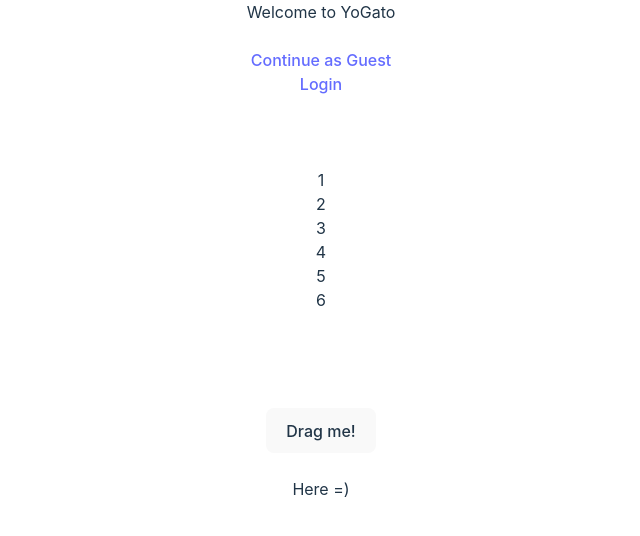
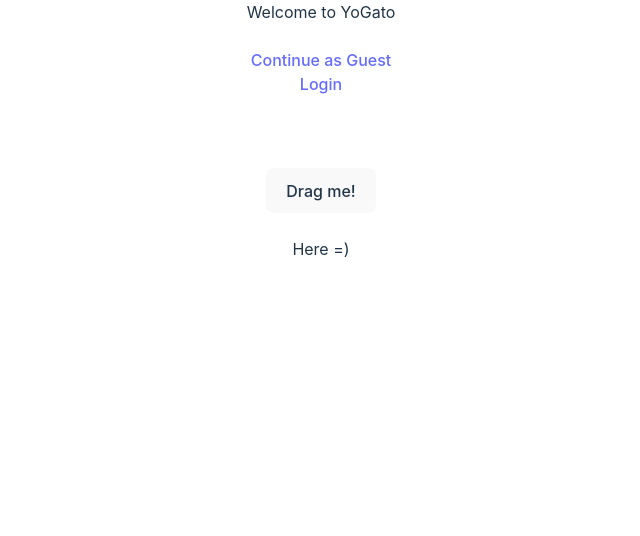
Before and after one commit to sevleo/YoGato-frontend, a React (Vite) app: page / in a window 1280 px wide. Shown: the top 536 px of the page, without its empty margins (319-959 px from the left). Built offline with nearby package versions, Linux system fonts and the light colour scheme.

Commit message:
Update types

```diff
--- a/src/SortableItem.tsx
+++ /dev/null
@@ -1,18 +0,0 @@
-import { useSortable } from "@dnd-kit/sortable";
-import { CSS } from "@dnd-kit/utilities";
-
-export function SortableItem(props) {
-  const { attributes, listeners, setNodeRef, transform, transition } =
-    useSortable({ id: props.id });
-
-  const style = {
-    transform: CSS.Transform.toString(transform),
-    transition,
-  };
-
-  return (
-    <div ref={setNodeRef} style={style} {...attributes} {...listeners}>
-      {props.id}
-    </div>
-  );
-}
--- a/src/components/buildingBlocks/Flow.tsx
+++ b/src/components/buildingBlocks/Flow.tsx
@@ -2,7 +2,7 @@ import { SetStateAction } from "react";
 import Unit from "./Unit";
 import { UnitProps } from "./Unit";
 import { Dispatch } from "react";
-import { DndContext, useDroppable } from "@dnd-kit/core";
+import { DndContext, useDroppable, DragEndEvent } from "@dnd-kit/core";
 
 import { restrictToVerticalAxis } from "@dnd-kit/modifiers";
 
@@ -56,10 +56,10 @@ function Flow({ flow, setFlow, isDragging }: FlowProps) {
     })
   );
 
-  function handleDragEnd(event) {
+  function handleDragEnd(event: DragEndEvent) {
     const { active, over } = event;
 
-    if (active.id !== over.id) {
+    if (over && active.id !== over.id) {
       setFlow((prevFlow) => {
         const oldIndex = prevFlow.units.findIndex(
           (unit) => unit.id === active.id
@@ -67,7 +67,6 @@ function Flow({ flow, setFlow, isDragging }: FlowProps) {
         const newIndex = prevFlow.units.findIndex(
           (unit) => unit.id === over.id
         );
-
         const newUnits = arrayMove(prevFlow.units, oldIndex, newIndex);
         return {
           ...prevFlow,
--- a/src/components/pages/Home.tsx
+++ b/src/components/pages/Home.tsx
@@ -4,47 +4,7 @@ import { Draggable } from "../../Draggable";
 import { Droppable } from "../../Droppable";
 import { useState } from "react";
 
-// Imports for sortable
-import {
-  closestCenter,
-  KeyboardSensor,
-  PointerSensor,
-  useSensor,
-  useSensors,
-} from "@dnd-kit/core";
-
-import {
-  arrayMove,
-  SortableContext,
-  sortableKeyboardCoordinates,
-  verticalListSortingStrategy,
-} from "@dnd-kit/sortable";
-
-import { SortableItem } from "../../SortableItem";
-
 function Home() {
-  // Sortable implementation
-  const [items, setItems] = useState([1, 2, 3, 4, 5, 6]);
-  const sensors = useSensors(
-    useSensor(PointerSensor),
-    useSensor(KeyboardSensor, {
-      coordinateGetter: sortableKeyboardCoordinates,
-    })
-  );
-
-  function sortableHandleDragEnd(event) {
-    const { active, over } = event;
-
-    if (active.id !== over.id) {
-      setItems((items) => {
-        const oldIndex = items.indexOf(active.id);
-        const newIndex = items.indexOf(over.id);
-
-        return arrayMove(items, oldIndex, newIndex);
-      });
-    }
-  }
-
   // Draggable implementation
   const [isDropped, setIsDropped] = useState(false);
 
@@ -65,21 +25,7 @@ function Home() {
       <br />
       <br />
       <br />
-      <DndContext
-        sensors={sensors}
-        collisionDetection={closestCenter}
-        onDragEnd={sortableHandleDragEnd}
-      >
-        <SortableContext items={items} strategy={verticalListSortingStrategy}>
-          {items.map((id) => (
-            <SortableItem key={id} id={id} />
-          ))}
-        </SortableContext>
-      </DndContext>
-      <br />
-      <br />
-      <br />
-      <br />
+
       <DndContext onDragEnd={draggableHandleDragEnd}>
         {!isDropped ? (
           <Draggable>Drag me!</Draggable>
```
